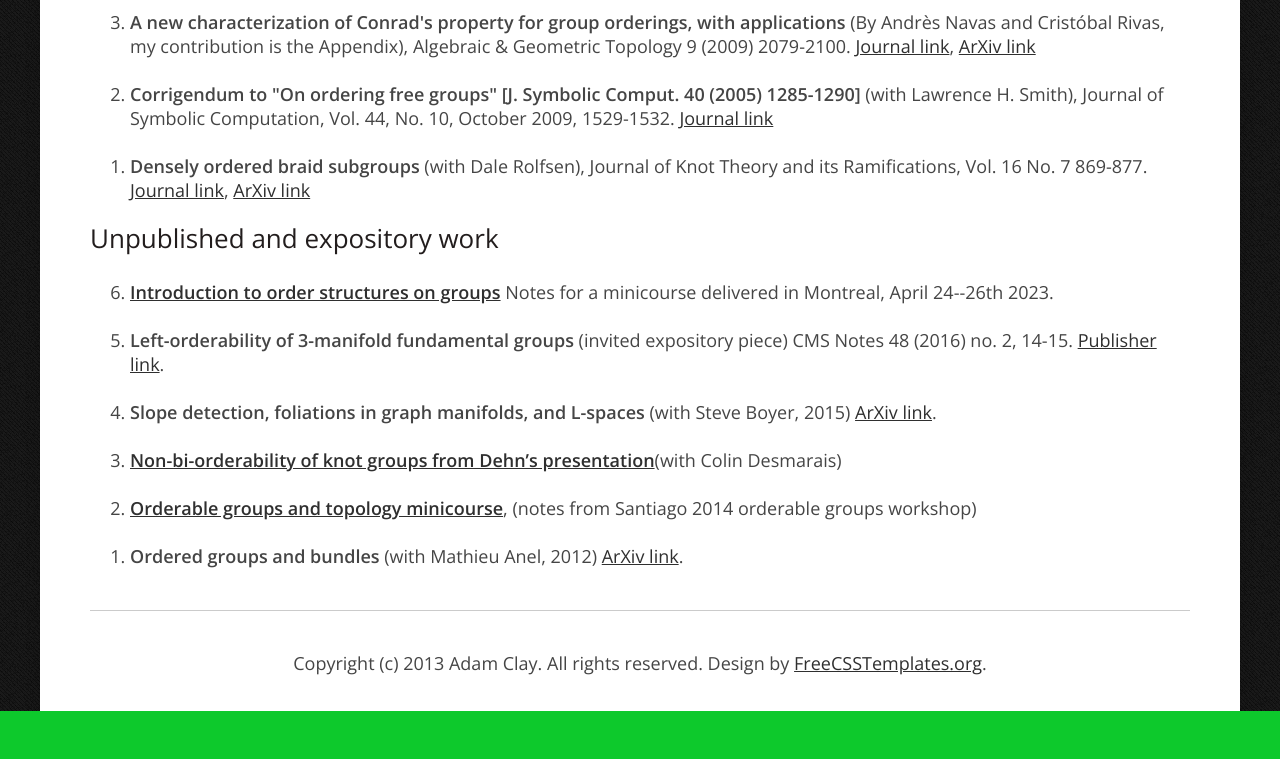
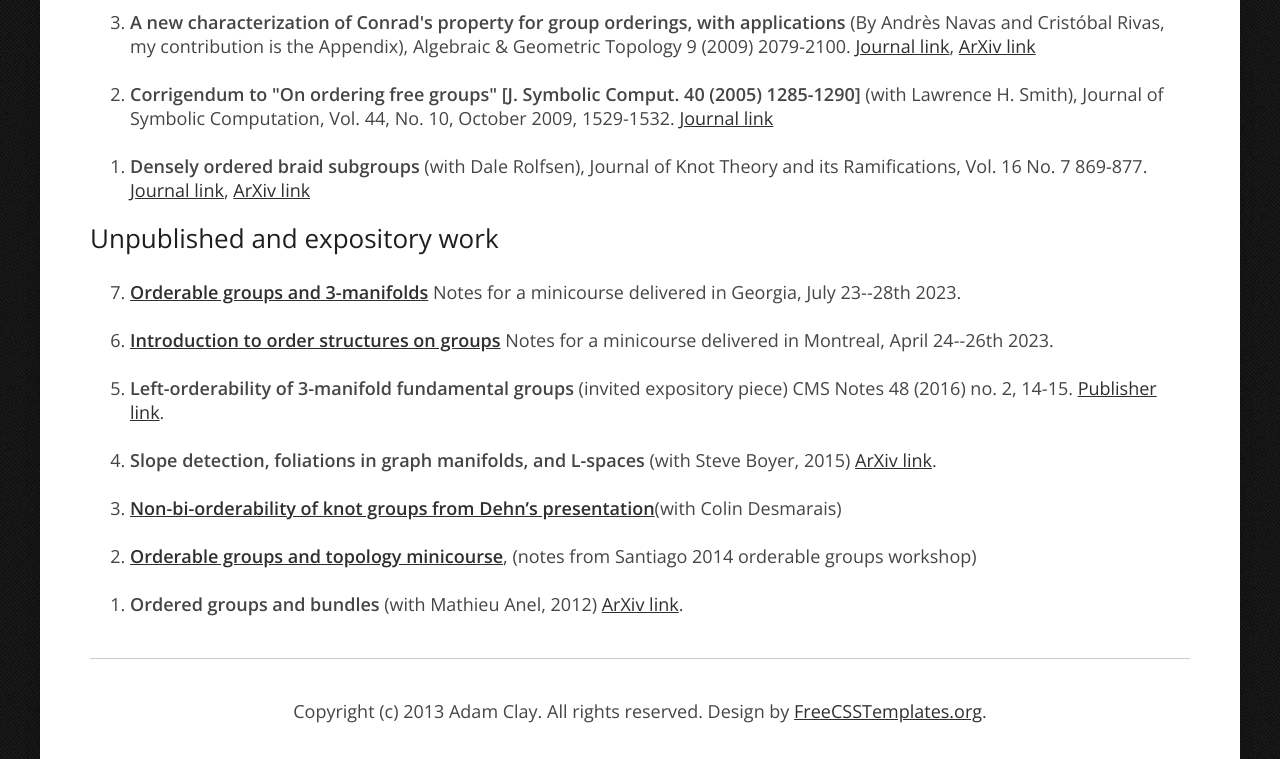
Before and after one commit to adamjclay/adamjclay.github.io, a plain HTML site: page publications.html in a window 1280 px wide. Shown: the part 2545-3304 px from the top of the page. Before the commit the page ends 3256 px from the top, so only its background shows below. Drawn offline with nearby package versions, Linux system fonts and the light colour scheme.

Commit message:
Update publications.html

```diff
--- a/publications.html
+++ b/publications.html
@@ -178,6 +178,8 @@ Theory and its Ramifications, Vol. 16 No. 7 869-877. <a href="http://www.worldsc
 <h1>Unpublished and expository work</h1>
 <font size =4>
 <ol reversed><br>
+<li><strong><a href="Notes[3].pdf">Orderable groups and 3-manifolds</a></strong> Notes for a minicourse delivered in Georgia, July 23--28th 2023.
+<br><br>
 	<li><strong><a href="montreal_notes.pdf">Introduction to order structures on groups</a></strong> Notes for a minicourse delivered in Montreal, April 24--26th 2023.
 <br><br>
 
```
